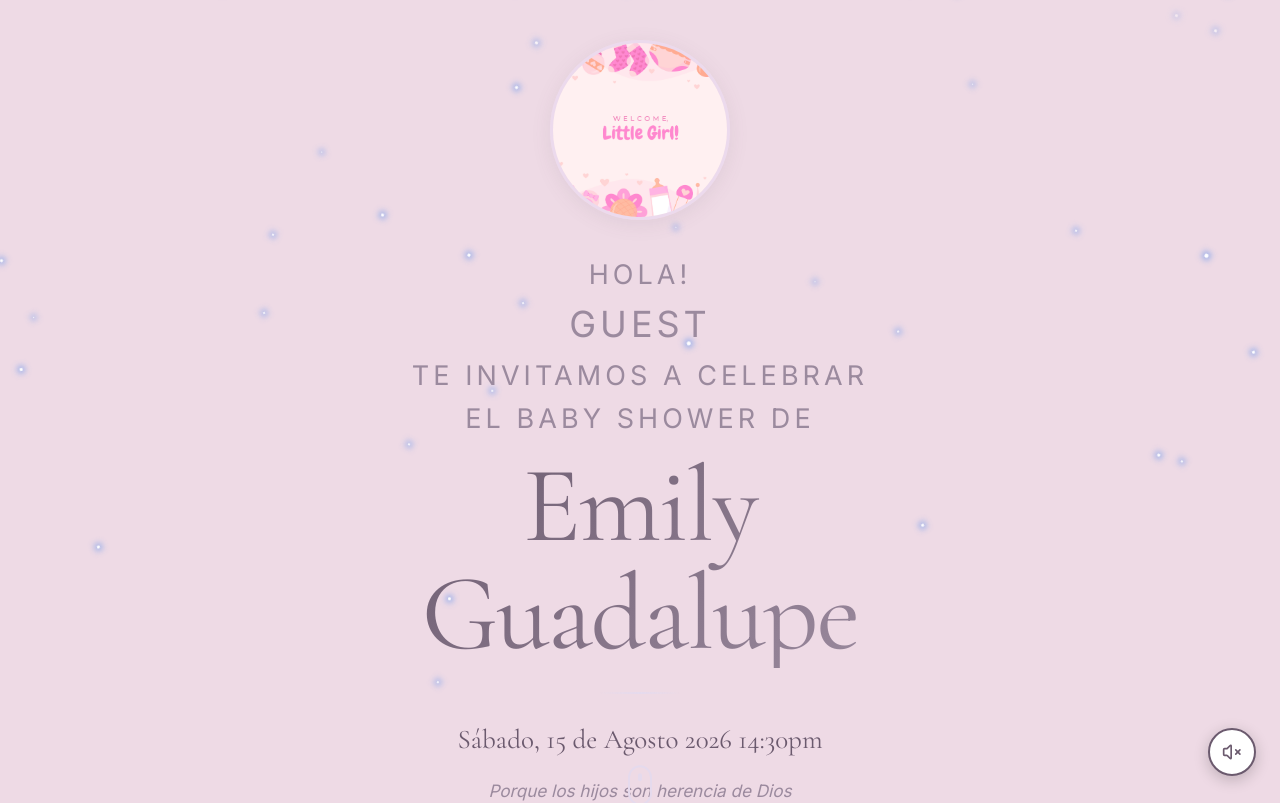
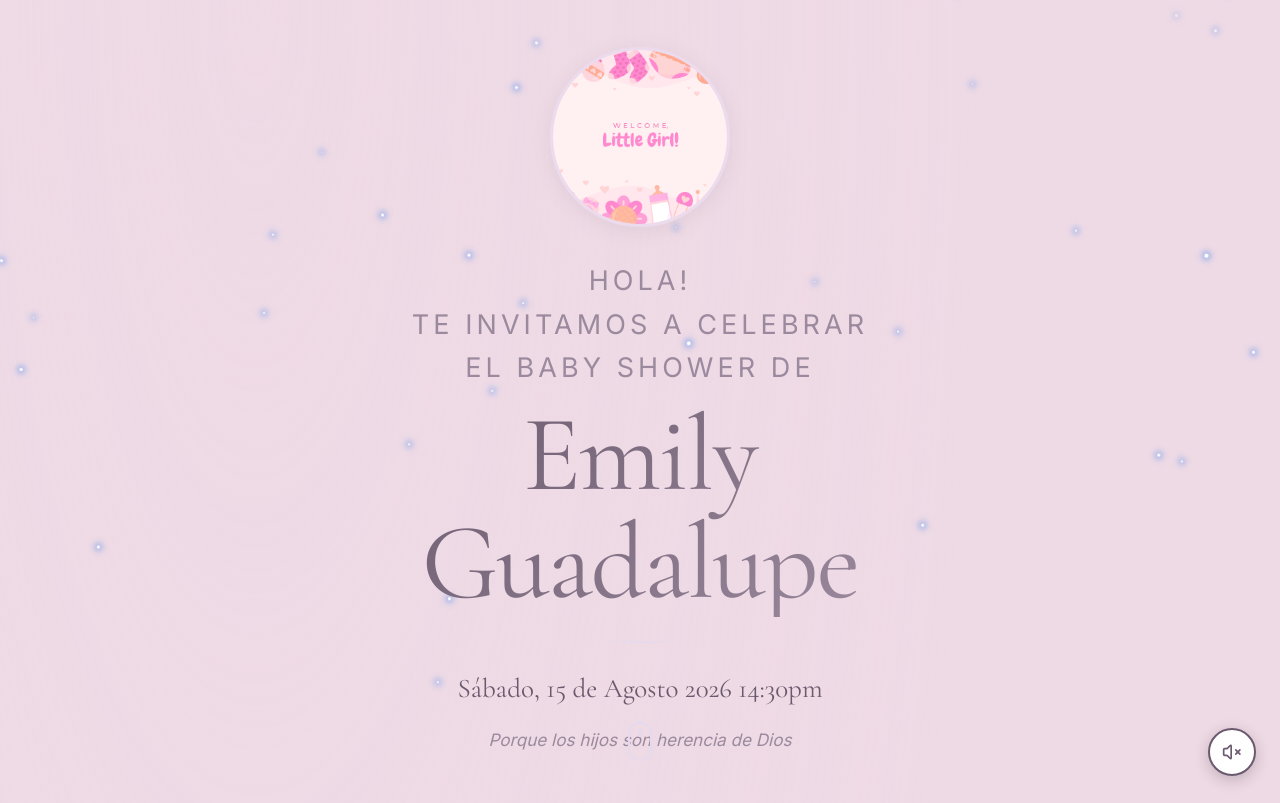
Before and after one commit to Adneil3004/EmilyBBshowerinvite, a React (Vite) app: page / in a window 1280 px wide. Shown: the top 803 px of the page. Built offline with nearby package versions, Linux system fonts and the light colour scheme.

Commit message:
Se renueve personalizacion

```diff
--- a/src/components/Hero.css
+++ b/src/components/Hero.css
@@ -33,10 +33,6 @@
   text-transform: uppercase;
   letter-spacing: 0.15em;
   margin-bottom: 12px;
-}
-
-.hero-guest {
-  font-size: 2rem;
 }
 
 .hero-name {
--- a/src/components/Hero.jsx
+++ b/src/components/Hero.jsx
@@ -1,4 +1,3 @@
-import { useMemo } from 'react';
 import { motion } from 'framer-motion';
 import './Hero.css';
 
@@ -9,11 +8,6 @@ const inviteData = {
 };
 
 export default function Hero() {
-  const guestName = useMemo(() => {
-    const params = new URLSearchParams(window.location.search);
-    return params.get('name') || 'Guest';
-  }, []);
-
   return (
     <section className="hero">
       <motion.div
@@ -38,8 +32,6 @@ export default function Hero() {
           transition={{ delay: 0.4, duration: 0.6 }}
         >
           Hola!
-          <br />
-          <span className="hero-guest">{guestName}</span>
           <br />
           te invitamos a celebrar el baby shower de
         </motion.p>
```
